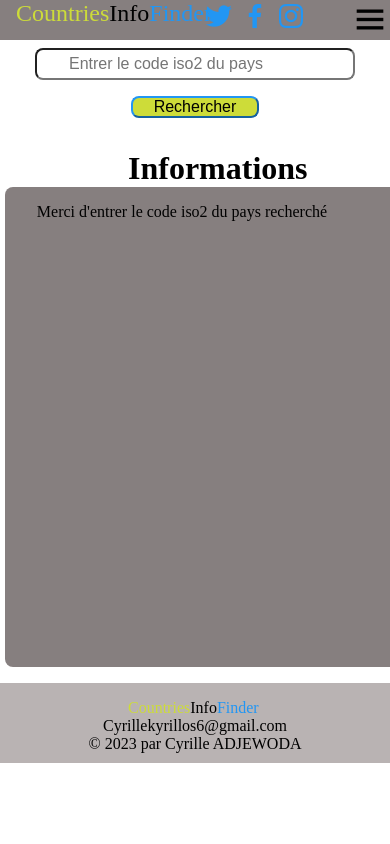
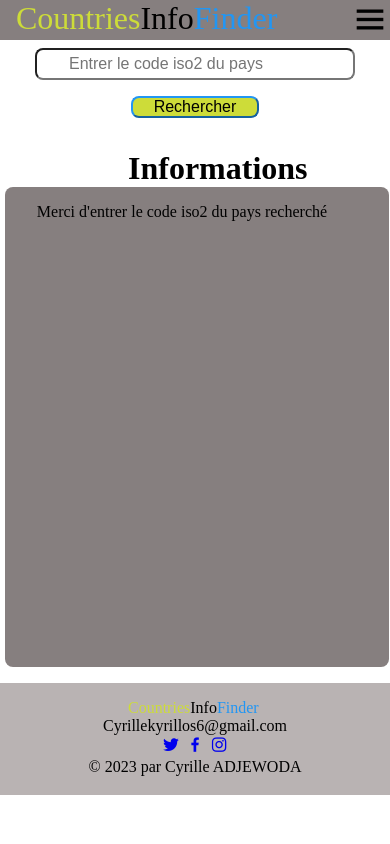
Before and after one commit to CyrilleValentin/CountriesInfoFinder, a PHP site: page / in a window 390 px wide. Run offline with PHP 8.4, Linux system fonts and the light colour scheme; data that the repository does not hold is empty.

Commit message:
Add files via upload

```diff
--- a/index.php
+++ b/index.php
@@ -43,7 +43,7 @@
                     <li><a href="#">Accueil</a></li>
                     <li><a href="#">A propos</a></li>
                     <li><a href="#">Contacter</a></li>
-                    <li onclick="fermer()"></li><a href="#" ></a></a><i class="bx bx-exit" ></i> Fermer</a></li>
+                    <li onclick="fermer()"><a href="#" ></a><i class="bx bx-exit" ></i> Fermer</a></li>
                 </ul>
             </nav>
     </div>
@@ -102,7 +102,12 @@
             <a href="#"><span>Countries</span>Info<span class="span">Finder</span></a>
         </div>
         <p>Cyrillekyrillos6@gmail.com</p>
+        <div class="icon1">
+        <a href="https://twitter.com/KyrillosCyrille"><i class='bx bxl-twitter'></i></a>
+            <a href="https://www.facebook.com/cyrille.adjewoda.7"> <i class='bx bxl-facebook'></i></a>
+            <a href="https://www.instagram.com/cyrille_valentin/"> <i class='bx bxl-instagram'></i></a>
 
+        </div>
         <p>© 2023 par Cyrille ADJEWODA</p>
     </footer>
 
--- a/scrip.js
+++ b/scrip.js
@@ -2,20 +2,20 @@ const menuHamburger = document.getElementById("top")
 var show=false
 const afficher=()=>{
 
-if (!show){
+/* if (!show){ */
    menuHamburger.style.display= "flex"
    show=true
-   console.log("menu-afficher");
-}
-else{
+  // console.log("menu-afficher");
+//}
+/* else{
    menuHamburger.style.display= "none"
    console.log("menu-caché");
    show=false
 }
-
+ */
 }
 
 const fermer=()=>{
       menuHamburger.style.display= "none"
-      console.log("menu-caché");
+  //    console.log("menu-caché");
 }
--- a/styl.css
+++ b/styl.css
@@ -140,7 +140,7 @@ h1{
     }
     .logo{
         width: 7rem;
-        font-size: 1.5rem;
+        font-size: 2rem;
 
     }
     #hamburger{
@@ -162,11 +162,13 @@ h1{
         flex-direction: column;
     }
     .icon{
-        font-size: 1rem;
-        margin-left: 2rem;
+        display: none;
+    }
+    .icon1{
+      font-size: 1.2rem;
     }
     .reponse{
-        width: 25rem;
+        width: 24rem;
         margin-left: 0.3rem;
         font-size: 1rem;
         overflow: hidden;
@@ -175,7 +177,7 @@ h1{
     footer{
         padding-top: 1rem;
         width: 100%;
-        height: 5rem;
+        height: 7rem;
         text-align: center;
     }
     footer p{
@@ -195,12 +197,23 @@ h1{
         background-color: #CDDC39;
         display: block;
         font-size: 1.5rem;
-        top: -0.9rem;
-        left: 19rem;
+        top: 2rem;
+        left: 17rem;
         padding-left: 0.5rem;
         position: relative;
         transition: all ease-in-out;
         display: none;
+        z-index: 1;
+        position: fixed;
+
+
+
     }
-
+   .head{
+    position: fixed;
+    top: 0;
+    left: 0;
+    width: 100%;
+    z-index: 1;
+   }
   }
```
